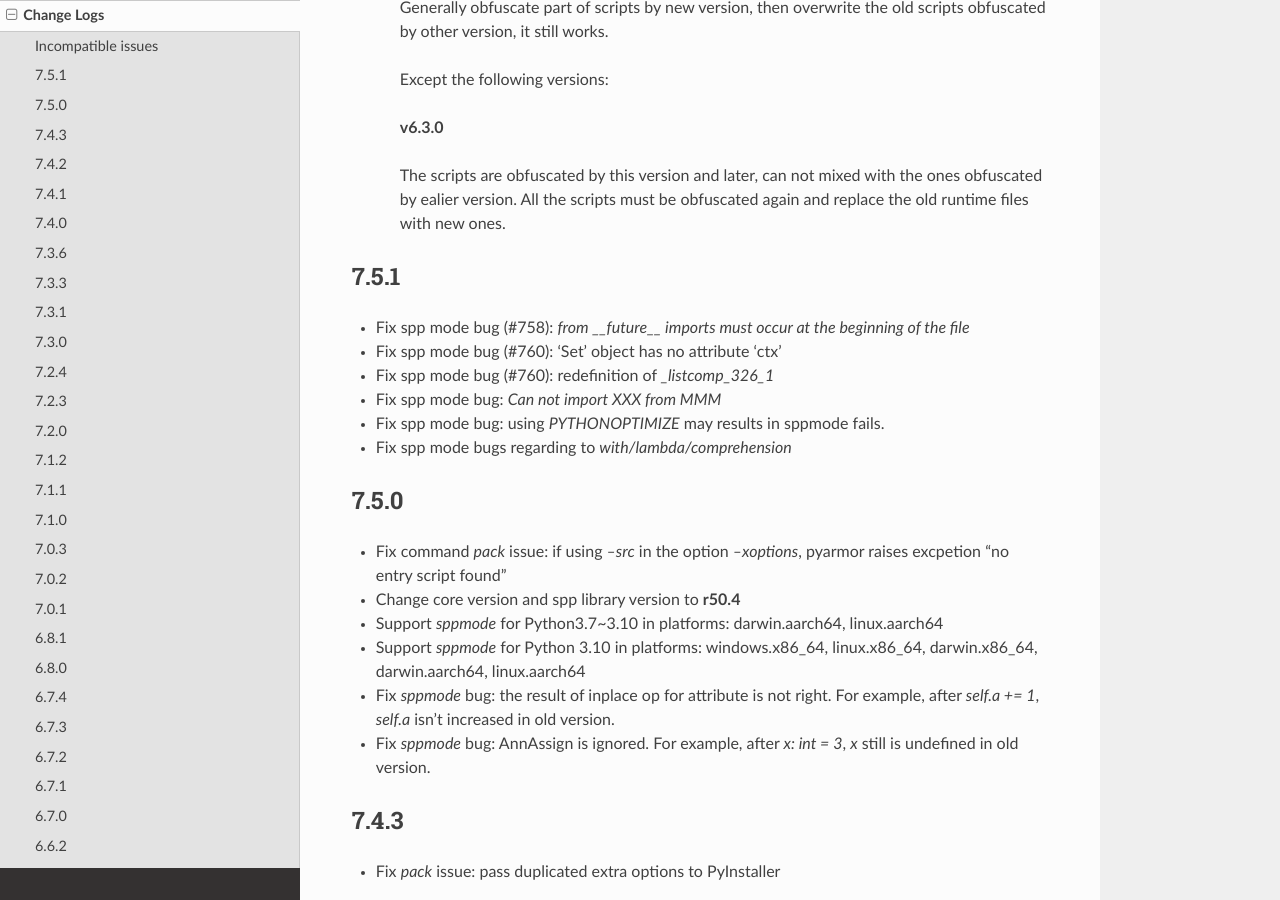
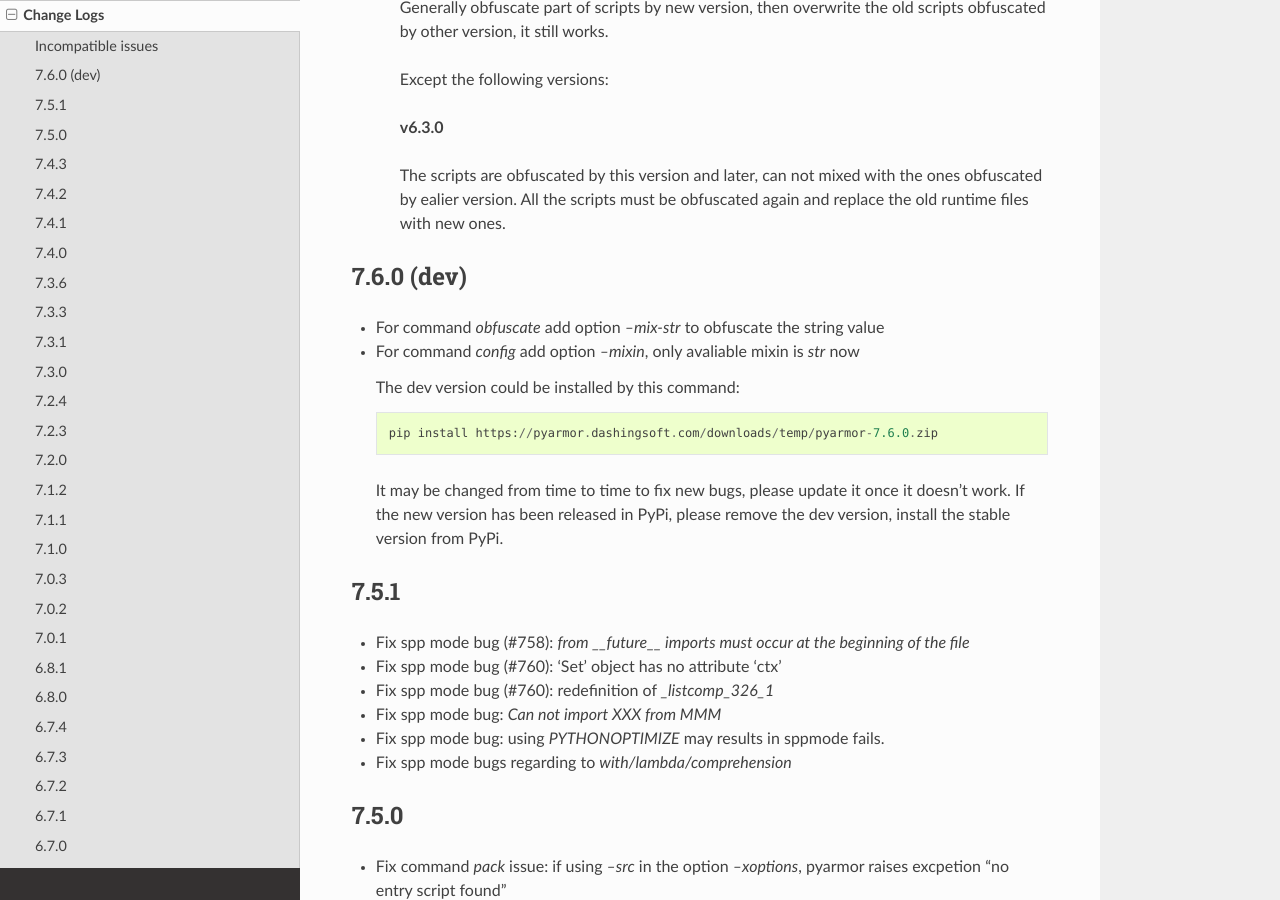
Before and after one commit to dashingsoft/pyarmor, a Sphinx documentation site: the page built from docs/change-logs.rst, in a window 1280 px wide and 900 px high, scrolled down 601 px. Built offline with Sphinx 7.4.7 and the Read the Docs theme 2.0.0, drawn with Linux system fonts in a browser that asks for light colours.

Commit message:
Add change logs

```diff
--- a/docs/change-logs.rst
+++ b/docs/change-logs.rst
@@ -38,9 +38,16 @@
    and replace the old runtime files with new ones.
 
 ..
+
+
+7.6.0 (dev)
+-----------
+* For command `obfuscate` add option `--mix-str` to obfuscate the string value
+* For command `config` add option `--mixin`, only avaliable mixin is `str` now
+
   The dev version could be installed by this command::
 
-      pip install https://pyarmor.dashingsoft.com/downloads/temp/pyarmor-7.5.1.zip
+      pip install https://pyarmor.dashingsoft.com/downloads/temp/pyarmor-7.6.0.zip
 
   It may be changed from time to time to fix new bugs, please update it once it
   doesn't work. If the new version has been released in PyPi, please remove the
```
